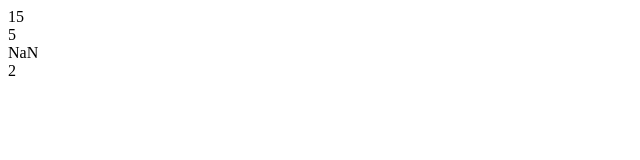
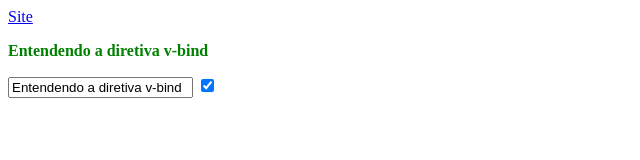
Before and after one commit to JonyKeyboard/vue-for-beginners, a plain HTML site: page index.html in a window 1280 px wide. Shown: the whole page, without its empty margins (0-640 px from the left). Drawn offline with Linux system fonts and the light colour scheme.

Commit message:
V-Bind - entendendo a diretiva

```diff
--- a/index.html
+++ b/index.html
@@ -6,13 +6,22 @@
     <meta name="viewport" content="width=device-width, initial-scale=1.0">
     <script src="./vue.js"></script>
     <title>Document</title>
+    <style>
+        .verde {
+            color:green
+        }
+
+        .negrito {
+            font-weight: bold;
+        }
+    </style>
 </head>
 <body>
     <div id="app">
-        {{ somar() }}<br>
-        {{ subtrair() }}<br>
-        {{ multiplicar() }}<br>
-        {{ dividir() }}<br>
+        <a :href="site">Site</a>
+        <p class="negrito" :class="cor">Entendendo a diretiva v-bind</p>
+        <input type="text" :placeholder="instrucaoDePreenchimento" :value="valor">
+        <input type="checkbox" :checked="check">
     </div>
 
     <script>
@@ -20,23 +29,13 @@
         const vm = new Vue({
             el: '#app',
             data: {
-                n1: 10,
-                n2: 5
+                site: 'https://jorgesantana.net.br',
+                cor: 'verde',
+                instrucaoDePreenchimento: 'Placeholder - Diretiva v-bind',
+                valor: 'Entendendo a diretiva v-bind',
+                check: true
             },
-            methods: {
-                somar: function somar() { //convencional
-                    return this.n1 + this.n2;
-                },
-                subtrair: function() { //anônima
-                    return this.n1 - this.n2;
-                },
-                multiplicar: () => { //arrow function
-                    return this.n1 * this.n2; //contexto léxico
-                },
-                dividir() { //forma enxuta de definir os pares de chave/valor
-                    return this.n1 / this.n2;
-                }
-            }
+            methods: {}
         })
 
     </script>
```
